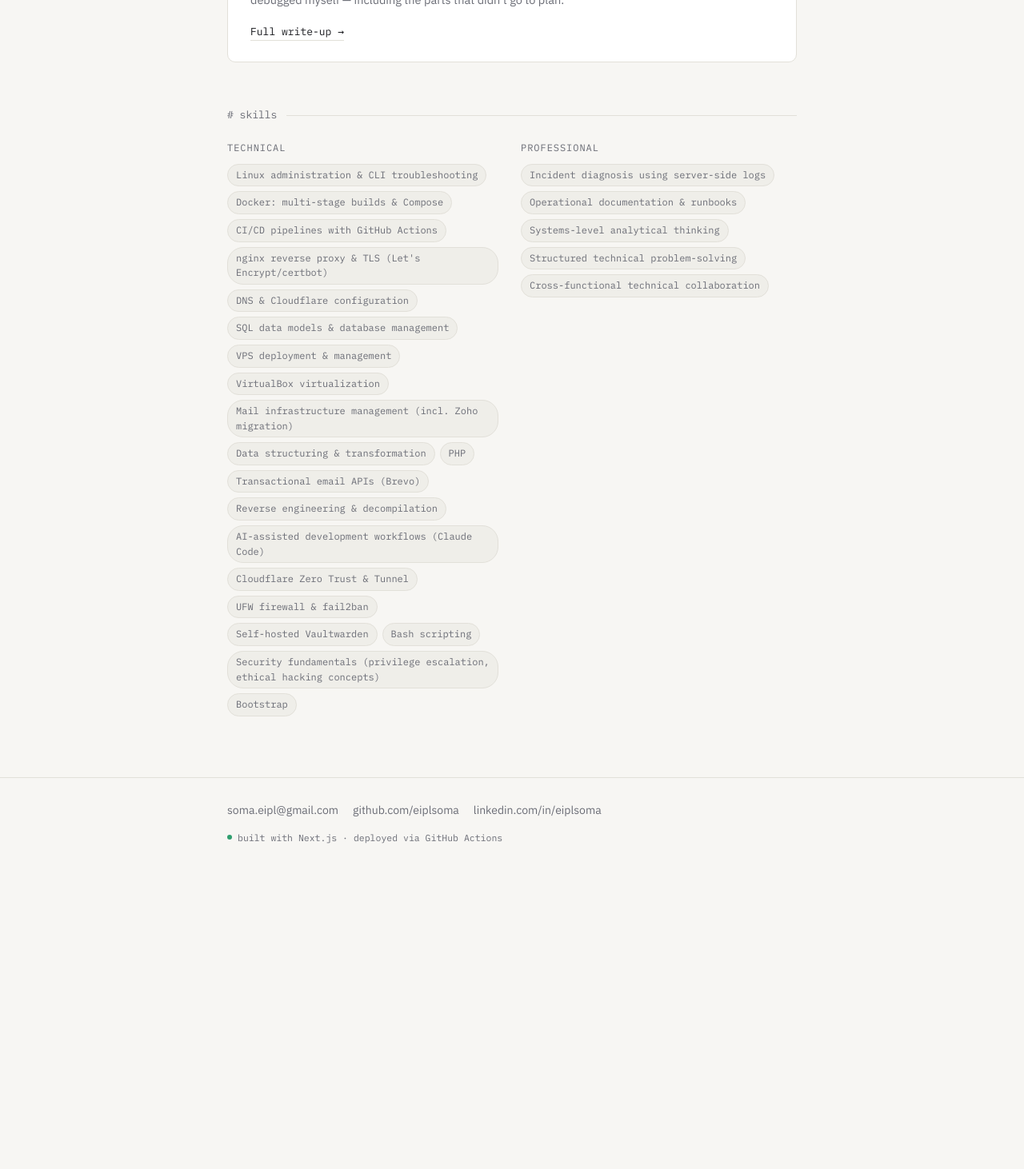
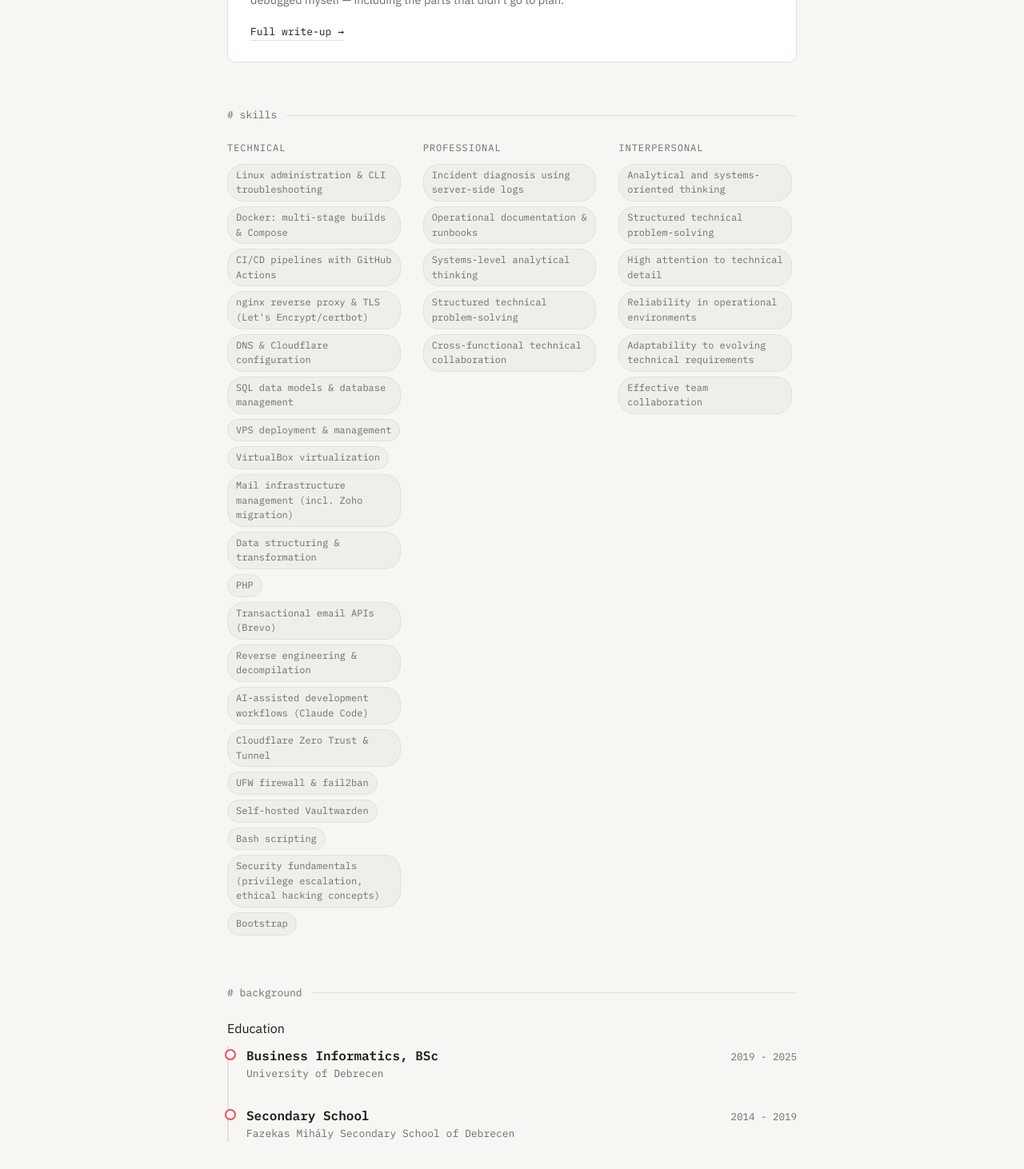
Before and after one commit to eiplsoma/personal_site, a Next.js app: page / in a window 1280 px wide. Shown: the part 1330-2792 px from the top of the page at 80% size. Before the commit the page ends 2436 px from the top, so only its background shows below. Built offline with nearby package versions, Linux system fonts and the light colour scheme.

Commit message:
Render education, certifications, languages, driving licence, and interpersonal skills

```diff
--- a/app/page.tsx
+++ b/app/page.tsx
@@ -98,7 +98,48 @@ export default function Home() {
                 </span>
               ))}
             </div>
+            <div className="skill-group">
+              <div className="gtitle">Interpersonal</div>
+              {cv.skills.interpersonal.map((s) => (
+                <span className="tag" key={s}>
+                  {s}
+                </span>
+              ))}
+            </div>
           </div>
+        </section>
+
+        <div className="divider"># background</div>
+        <section id="background">
+          <div className="gtitle" style={{ marginBottom: 10 }}>Education</div>
+          <div className="timeline">
+            {cv.education.map((item) => (
+              <div className="titem" key={item.degree}>
+                <div className="head">
+                  <h3>{item.degree}</h3>
+                  <span className="when">{item.period}</span>
+                </div>
+                <div className="org">{item.org}</div>
+              </div>
+            ))}
+          </div>
+
+          <div className="gtitle" style={{ margin: "30px 0 10px" }}>Certifications</div>
+          <div className="timeline">
+            {cv.certifications.map((item) => (
+              <div className="titem" key={item.title}>
+                <div className="head">
+                  <h3>{item.title}</h3>
+                  <span className="when">{item.date}</span>
+                </div>
+                <div className="org">{item.org}</div>
+              </div>
+            ))}
+          </div>
+
+          <p className="tagline" style={{ marginTop: 30 }}>
+            {cv.languages} · {cv.drivingLicence}
+          </p>
         </section>
       </div>
       <SiteFooter />
--- a/components/nav.tsx
+++ b/components/nav.tsx
@@ -11,6 +11,7 @@ export function Nav() {
           <Link href="/#work">work</Link>
           <Link href="/projects">projects</Link>
           <Link href="/#skills">skills</Link>
+          <Link href="/#background">background</Link>
           <Link href="/#contact">contact</Link>
         </div>
       </div>
```
